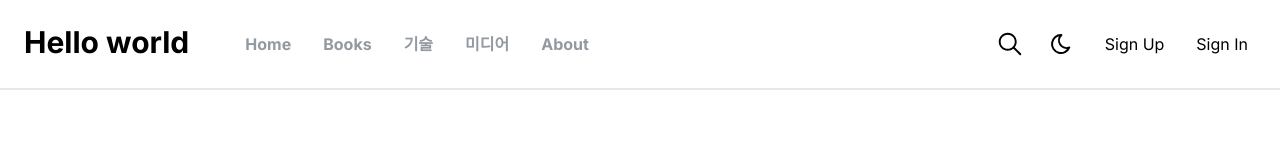
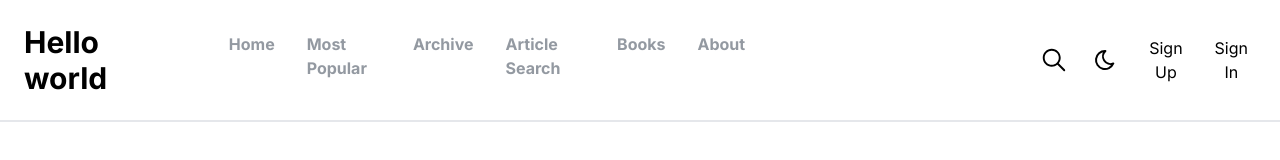
Before and after one commit to youngsikkk/customizing-news-app, a Next.js app: page /books/1 in a window 1280 px wide. Shown: the top 160 px of the page. Built offline with nearby package versions, Linux system fonts and the light colour scheme.

Commit message:
feat: add menu

```diff
--- a/src/components/Header.jsx
+++ b/src/components/Header.jsx
@@ -8,9 +8,10 @@ const Header = () => {
             <h1 className="text-3xl p-6 font-bold"><a href="/">Hello world</a></h1>
             <ul className="p-4 hidden lg:flex">
                 <li className="p-4 text-gray-600/60 font-bold"><a href="/">Home</a></li>
+                <li className="p-4 text-gray-600/60 font-bold"><a href="/mostpopular">Most Popular</a></li>
+                <li className="p-4 text-gray-600/60 font-bold"><a href="/archive">Archive</a></li>
+                <li className="p-4 text-gray-600/60 font-bold"><a href="/search">Article Search</a></li>
                 <li className="p-4 text-gray-600/60 font-bold"><a href="/books">Books</a></li>
-                <li className="p-4 text-gray-600/60 font-bold"><a href="/tech">기술</a></li>
-                <li className="p-4 text-gray-600/60 font-bold"><a href="/media">미디어</a></li>
                 <li className="p-4 text-gray-600/60 font-bold"><a href="/about">About</a></li>
             </ul>
             </div>
```
